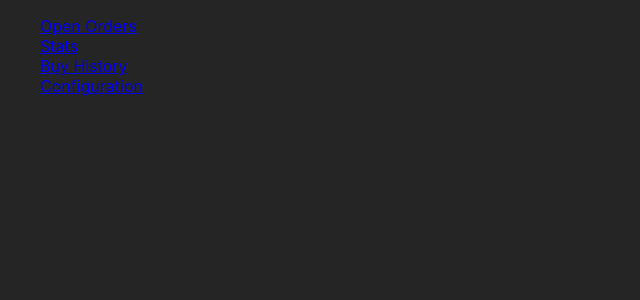
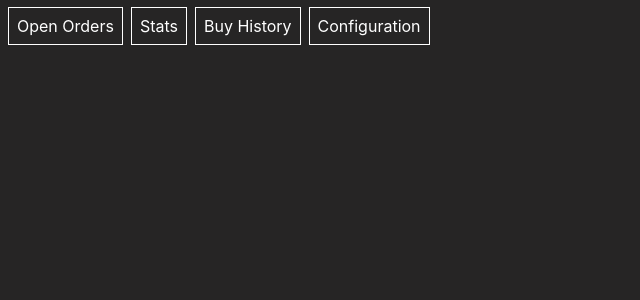
Before and after one commit to samjhill/dashboard-limit-bot, a React (Create React App) app: page / in a window 1280 px wide. Shown: the top 300 px of the page, without its empty margins (0-640 px from the left). Built offline with nearby package versions, Linux system fonts and the light colour scheme; no server answers.

Commit message:
prettier links

```diff
--- a/src/App.js
+++ b/src/App.js
@@ -3,31 +3,80 @@ import { Configuration } from "./components/Configuration";
 import { Stats } from "./components/Stats";
 import { Trades } from "./components/Trades";
 import { OpenOrders } from "./components/OpenOrders";
-import { BrowserRouter as Router, Routes, Route, Link } from "react-router-dom";
+import {
+  BrowserRouter as Router,
+  Routes,
+  Route,
+  Link,
+  useLocation,
+} from "react-router-dom";
+import { Box, Flex } from "rebass";
+import React from 'react';
 
 function App() {
   const linkPrefix =
     process.env.NODE_ENV === "development" ? "" : "/dashboard-limit-bot";
 
+  const LinkContainer = ({ isActive = false, children }) => (
+    <Box
+      mb="4"
+      mr="2"
+      w="100%"
+      sx={{
+        a: {
+          width: "100%",
+          background: isActive ? "white" : "none",
+          color: isActive ? "#333" : "white",
+          border: "1px solid white",
+          padding: ".5rem",
+          textDecoration: "none"
+        },
+      }}
+    >
+      {children}
+    </Box>
+  );
+
+  const Links = () => {
+    const location = useLocation();
+
+    const links = [
+      {
+        path: `${linkPrefix}/orders`,
+        display: "Open Orders",
+      },
+      {
+        path: `${linkPrefix}/stats`,
+        display: "Stats",
+      },
+      {
+        path: `${linkPrefix}/trades`,
+        display: "Buy History",
+      },
+      {
+        path: `${linkPrefix}/configuration`,
+        display: "Configuration",
+      },
+    ];
+
+    return (
+      <Flex flexWrap="wrap" mt="3" ml="2" flexDirection={["row"]}>
+        {links.map((link) => (
+          <LinkContainer
+            isActive={location.pathname.includes(link.path)}
+          >
+            <Link to={link.path}>{link.display}</Link>
+          </LinkContainer>
+        ))}
+      </Flex>
+    );
+  };
+
   return (
     <div className="App">
       <Router>
         <div>
-          <ul style={{ listStyle: "none", textAlign: "left" }}>
-            <li>
-              <Link to={`${linkPrefix}/orders`}>Open Orders</Link>
-            </li>
-            <li>
-              <Link to={`${linkPrefix}/stats`}>Stats</Link>
-            </li>
-            <li>
-              <Link to={`${linkPrefix}/trades`}>Buy History</Link>
-            </li>
-            <li>
-              <Link to={`${linkPrefix}/configuration`}>Configuration</Link>
-            </li>
-          </ul>
-
+          <Links />
           <Routes>
             <Route
               path={`${linkPrefix}/`}
```
Also changed, not shown: 1 other file (tests, documents, lock files or other folders).
